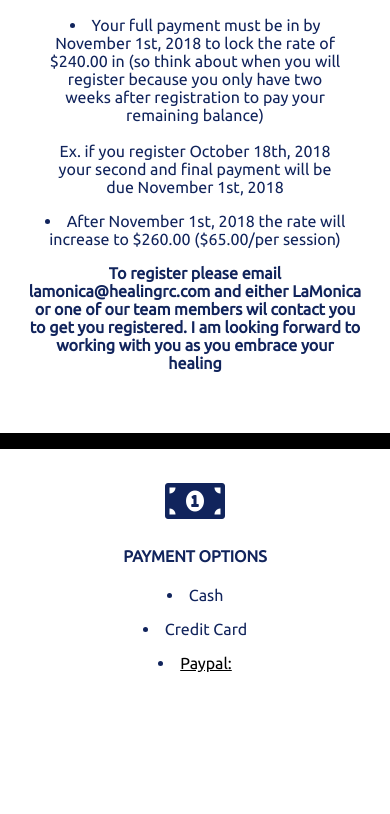
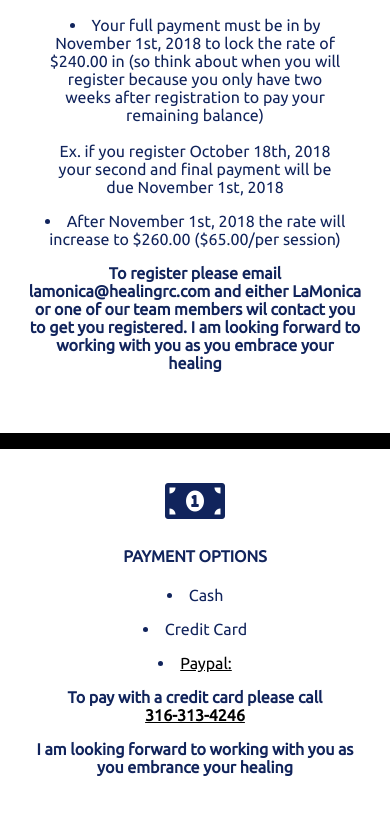
Before and after one commit to Vequan23/healing-refuge-centre-events, a React (Create React App) app: page / in a window 390 px wide. Shown: the part 1448-2262 px from the top of the page. Before the commit the page ends 2180 px from the top, so only its background shows below. Built offline with nearby package versions, Linux system fonts and the light colour scheme.

Commit message:
added phone number link

```diff
--- a/src/App.js
+++ b/src/App.js
@@ -35,7 +35,7 @@ class App extends Component {
               </a>
             </li>
             <li>
-              <a href="https://www.paypal.me/PELW">
+              <a href="https://www.paypal.me/PELM">
                 <i class="primary-nav__icon-list-icon fab fa-cc-paypal fa-2x" />
               </a>
             </li>
@@ -200,9 +200,19 @@ class App extends Component {
               <li className="content-box__list-Item"> Credit Card</li>
               <li className="content-box__list-Item">
                 {" "}
-                <a href="https://www.paypal.me/PELW"> Paypal:</a>
+                <a href="https://www.paypal.me/PELM"> Paypal:</a>
               </li>
             </ul>
+            <p className=" content-box__paragraph content-box__paragraph--bold">
+              To pay with a credit card please call
+              <br />
+              <a href="tel:+316-313-4246">316-313-4246</a>
+            </p>
+
+            <p className=" content-box__paragraph content-box__paragraph--bold">
+              I am looking forward to working with you as you embrance your
+              healing
+            </p>
           </section>
         </section>
       </div>
```
